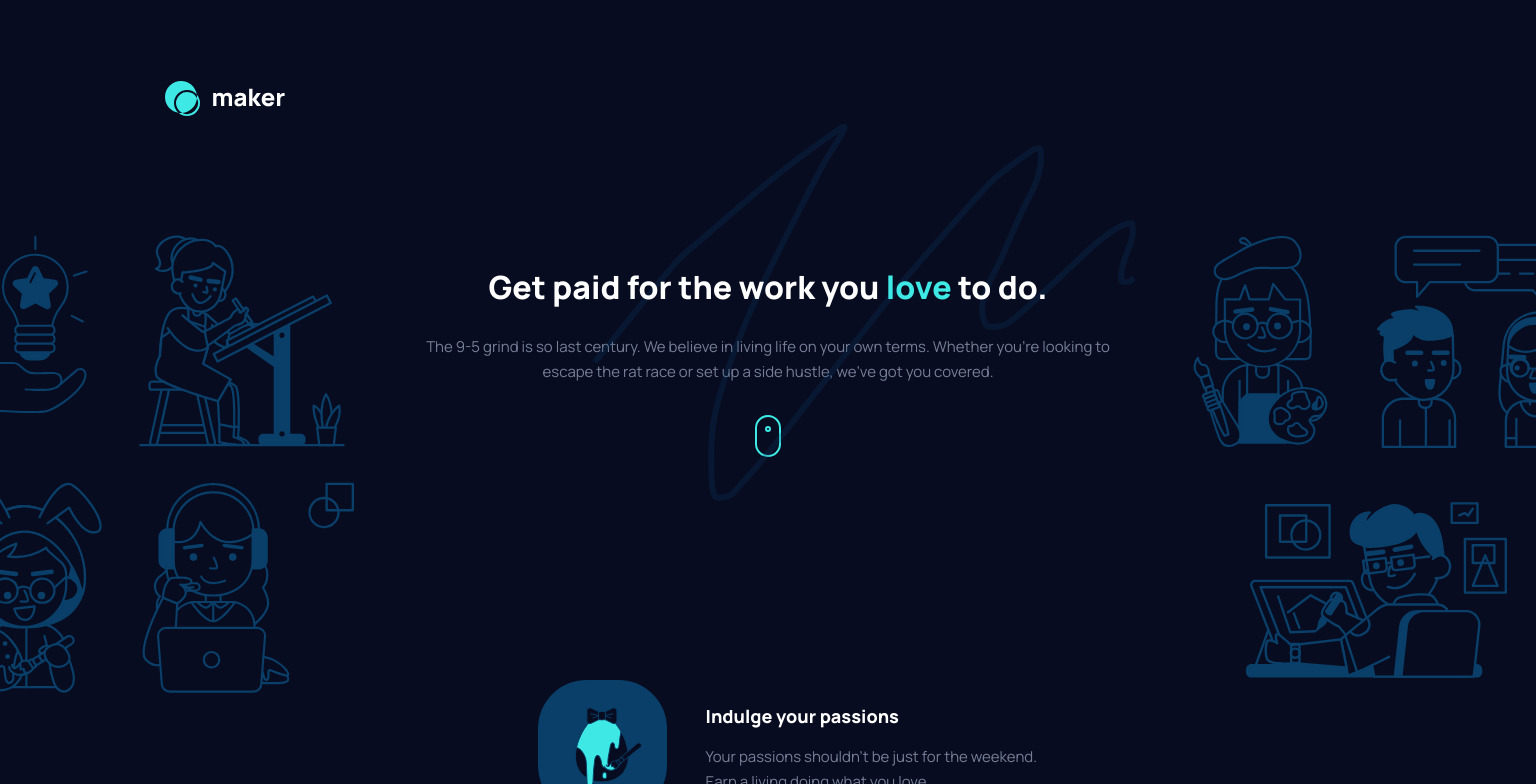
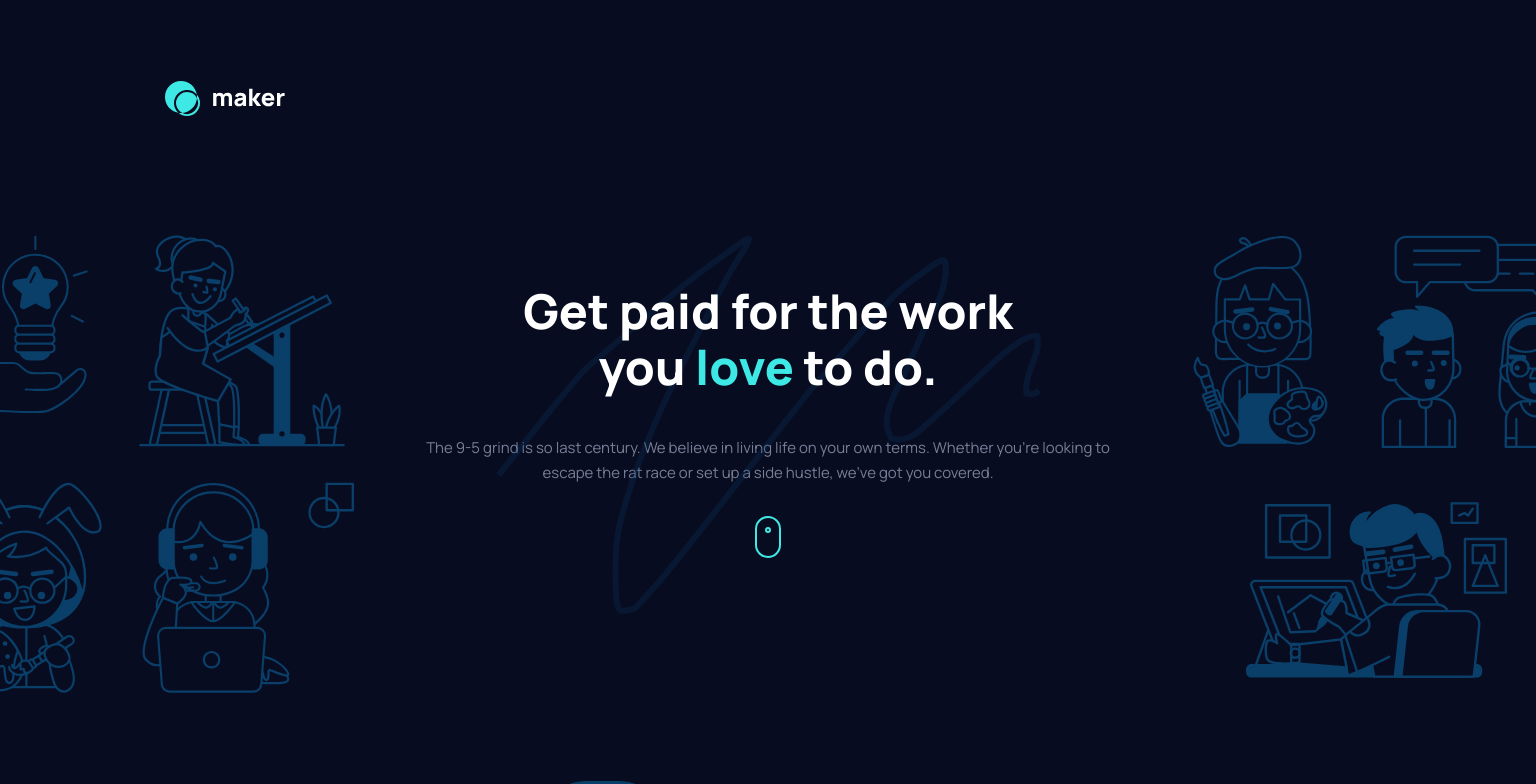
Before and after one commit to salymk/react-maker-pre-launch-landing-page, a React (Create React App) app: page / in a window 1536 px wide. Shown: the top 784 px of the page. Built offline with nearby package versions, Linux system fonts and the light colour scheme.

Commit message:
style(hero): increase h1 font size

```diff
--- a/src/App.scss
+++ b/src/App.scss
@@ -549,6 +549,11 @@ h3 {
     .hero {
         margin-top: 114px;
 
+        h1 {
+            font-size: 48px;
+            line-height: 56px;
+        }
+
         .bg-hero-right {
             position: absolute;
             width: 396px;
@@ -566,16 +571,13 @@ h3 {
         }
 
         .bg-hero-squiggle {
-            max-width: 1000px;
-            height: 377.98px;
+            max-width: 600px;
             position: absolute;
             margin-left: auto;
             margin-right: auto;
             left: 0;
             right: 0;
             text-align: center;
-            margin-top: -7em;
-            margin-right: 25em;
         }
 
         .container  {
```
